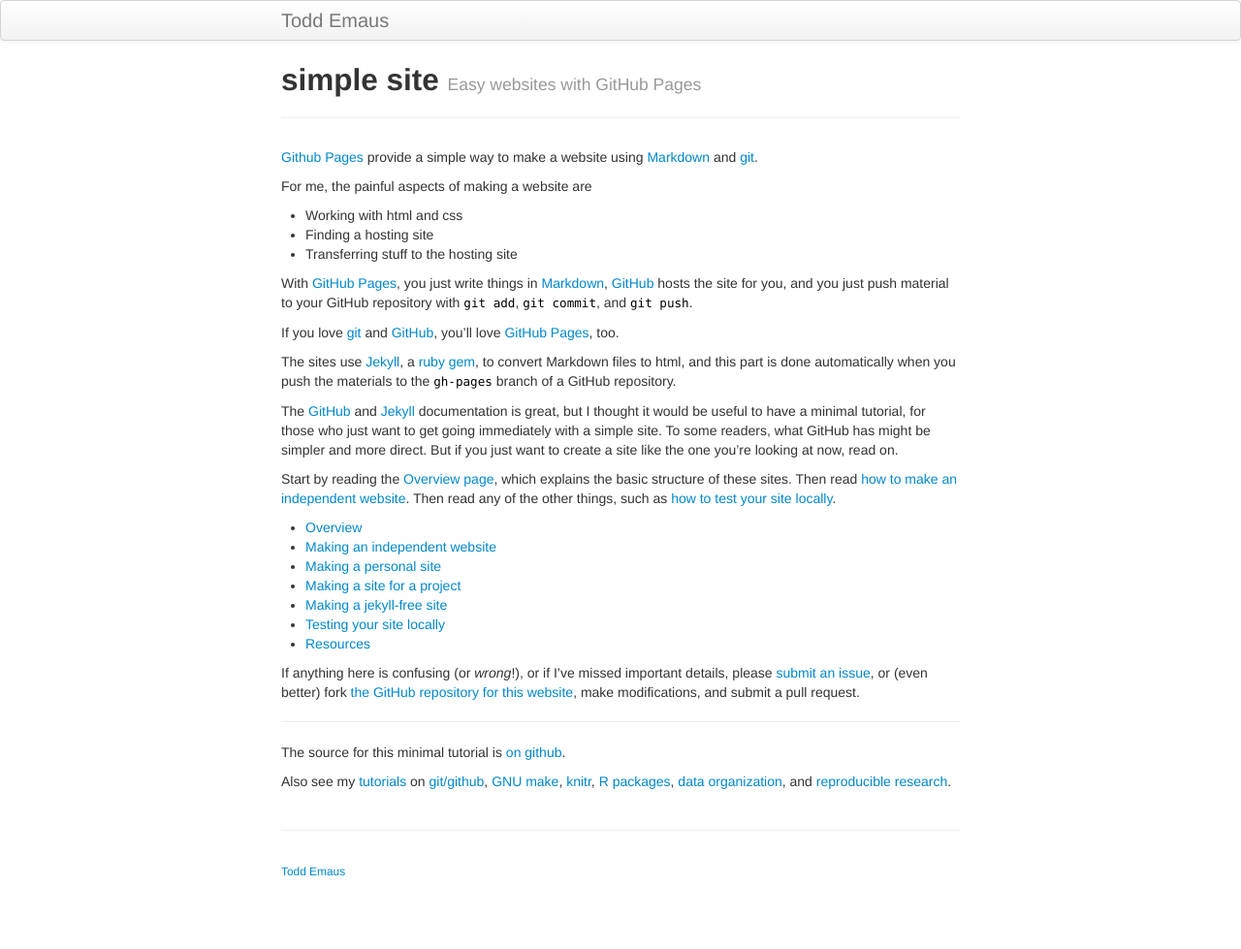
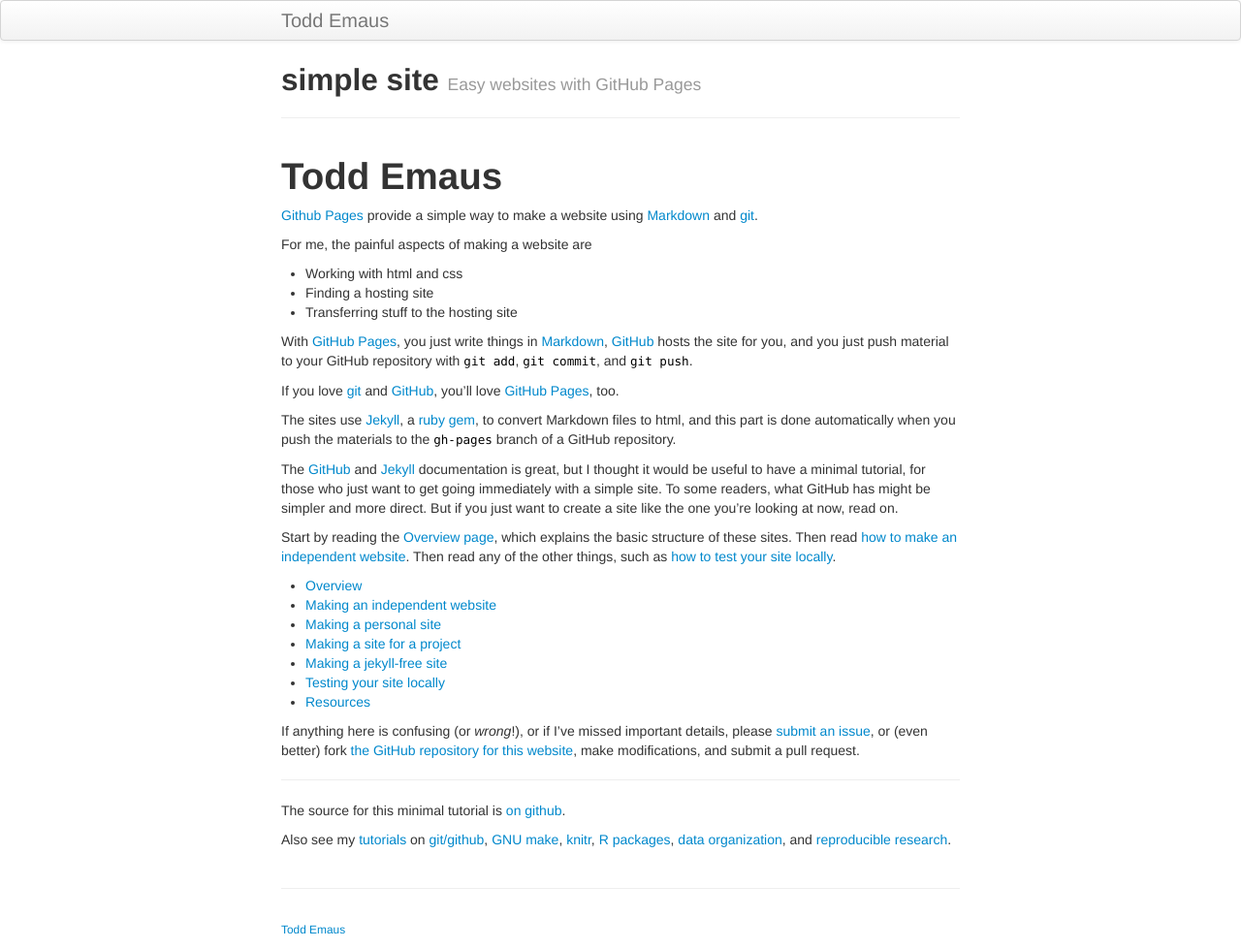
Before and after one commit to toddemaus/te, a Jekyll site: the page built from index.md, in a window 1280 px wide. Shown: the whole page at 97% size. Built offline with Jekyll 4.4.1, drawn with Linux system fonts in a browser that asks for light colours; before the commit the page ends 919 px from its top, so only the background shows below that.

Commit message:
added h1

```diff
--- a/index.md
+++ b/index.md
@@ -4,6 +4,8 @@ title: simple site
 tagline: Easy websites with GitHub Pages
 description: Minimal tutorial on making a simple website with GitHub Pages
 ---
+
+# Todd Emaus
 
 [Github Pages](https://pages.github.com) provide a simple way to make a
 website using
```
